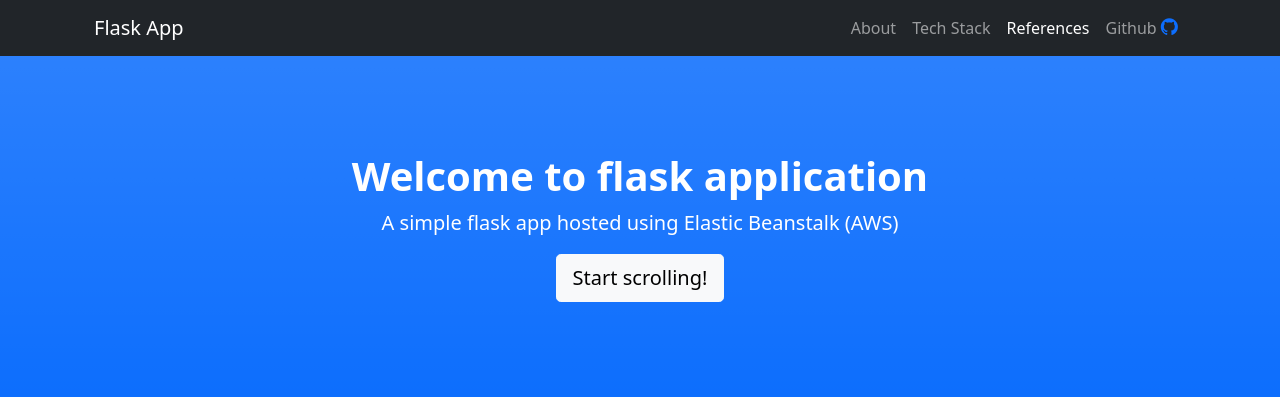
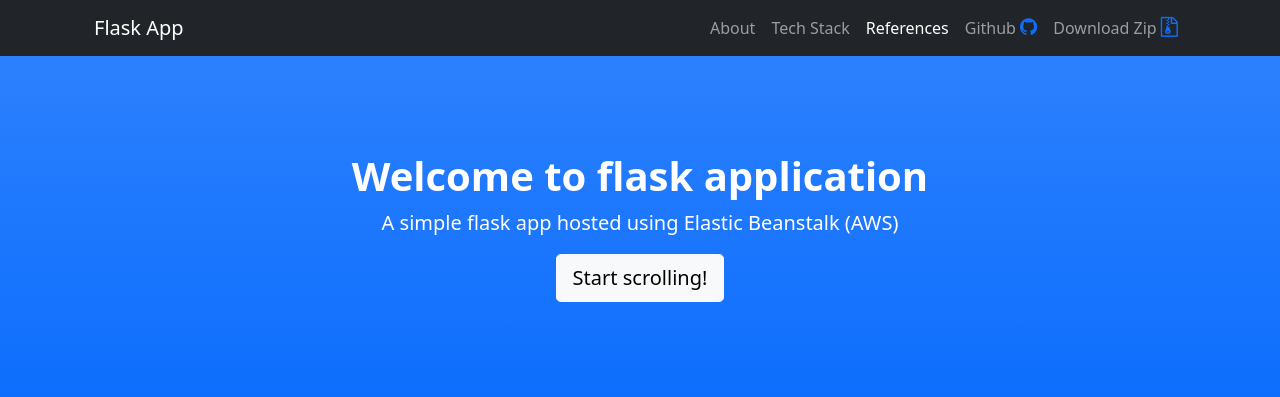
Before and after one commit to chinmay29hub/aws-flask-app, a Flask app: page / in a window 1280 px wide. Shown: the top 397 px of the page. Run offline with Flask 2, Linux system fonts and the light colour scheme; some libraries are stand-ins or nearby versions.

```diff
--- a/application.py
+++ b/application.py
@@ -1,4 +1,4 @@
-from flask import Flask, render_template, request
+from flask import Flask, render_template, request, send_file
 application = app = Flask(__name__)
 
 @application.route("/")
@@ -7,13 +7,18 @@ def hello():
 
 @application.route("/", methods=['POST'])
 def message():
-    mes = request.form['text']
-    message = "You said: " + mes
-    return render_template('index.html', message=message)
+    if request.method == 'POST':
+        mes = request.form['text']
+        message = "You said: " + mes
+        return render_template('index.html', message=message)
 
 @application.route("/<string:name>")
 def api(name):
     return "<h1>Hello {} this is a flask app</h1>".format(name)
 
+@app.route('/download')
+def download():
+    return send_file('zip/app.zip', as_attachment=True)
+
 if __name__ == '__main__':
-    application.run()
+    application.run(debug=True)
--- a/templates/index.html
+++ b/templates/index.html
@@ -33,6 +33,8 @@
                             href="https://github.com/chinmay29hub/aws-flask-app">Github <i class="fa fa-github"
                                 style="font-size:20px; color: #0d6efd;" aria-hidden="true"></i></a>
                     </li>
+                    <li class="nav-item"><a class="nav-link" href="/download">Download Zip <i class="fa fa-file-zip-o"
+                                style="font-size:20px;color:#0d6efd"></i></a></li>
                 </ul>
             </div>
         </div>
```
Also changed, not shown: 1 other file.
